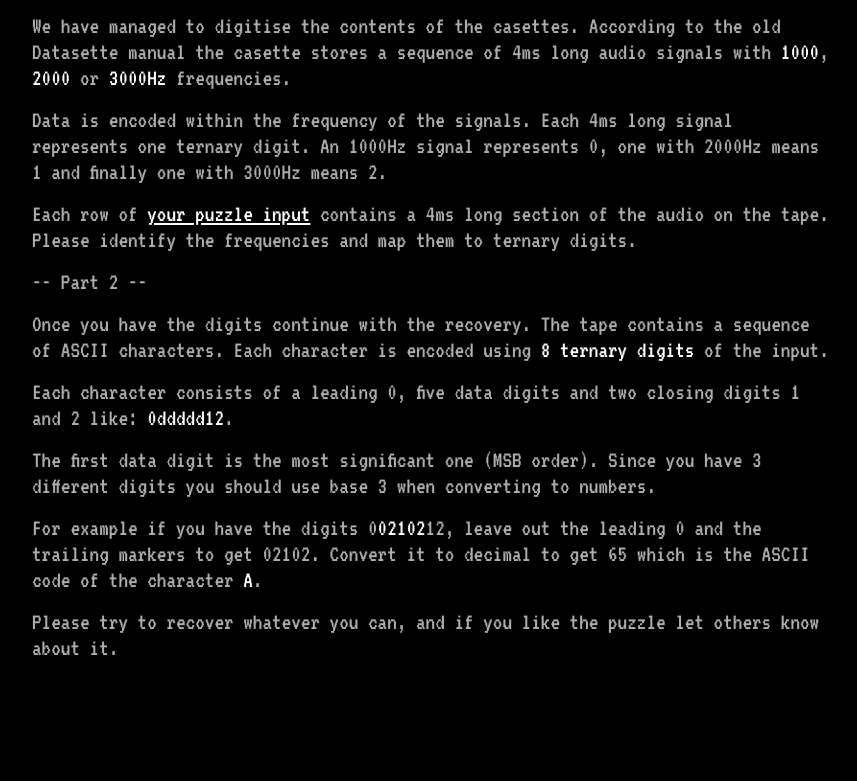
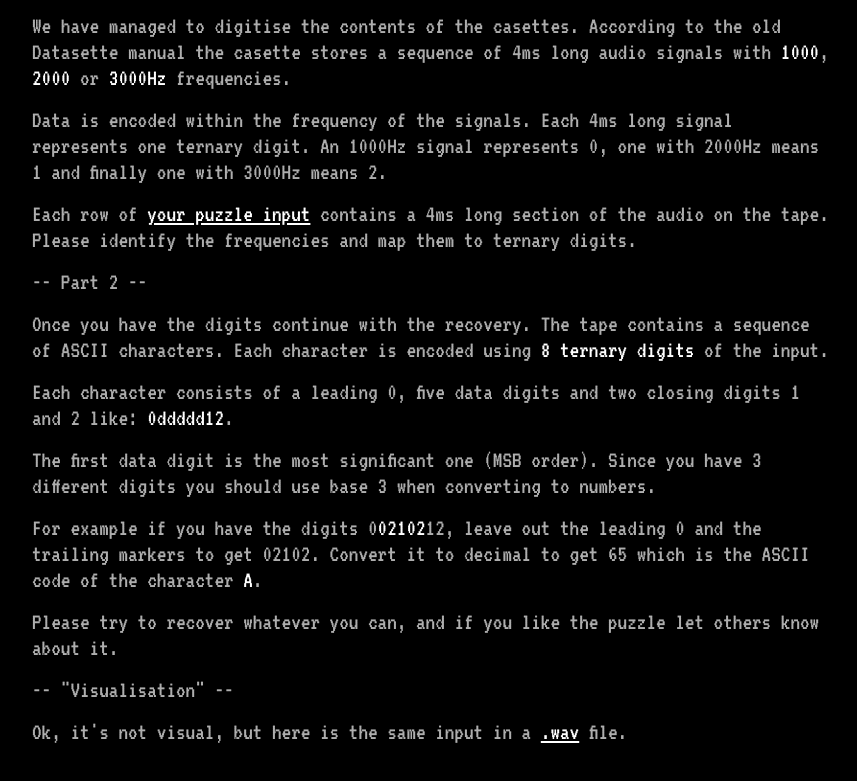
Before and after one commit to encse/casette, a website: page public/index.html in a window 1280 px wide. Shown: the part 542-1323 px from the top of the page, without its empty margins (0-857 px from the left). Before the commit the page ends 1251 px from the top, so only its background shows below. Drawn offline with Linux system fonts and the light colour scheme.

Commit message:
link to wav

```diff
--- a/public/index.html
+++ b/public/index.html
@@ -66,6 +66,8 @@
         <p>For example if you have the digits <code>0<em>02102</em>12</code>, leave out the leading 0 and the trailing markers to get
             <code>02102</code>. Convert it to decimal to get 65 which is the ASCII code of the character <em>A</em>.
         <p>Please try to recover whatever you can, and if you like the puzzle let others know about it.</p>
+        <p>-- "Visualisation" --</p>
+        <p>Ok, it's not visual, but here is the same input in a <a href="input.wav">.wav</a> file.</p>
     </div>
     <script>
         (function(i,s,o,g,r,a,m){i['GoogleAnalyticsObject']=r;i[r]=i[r]||function(){
```
